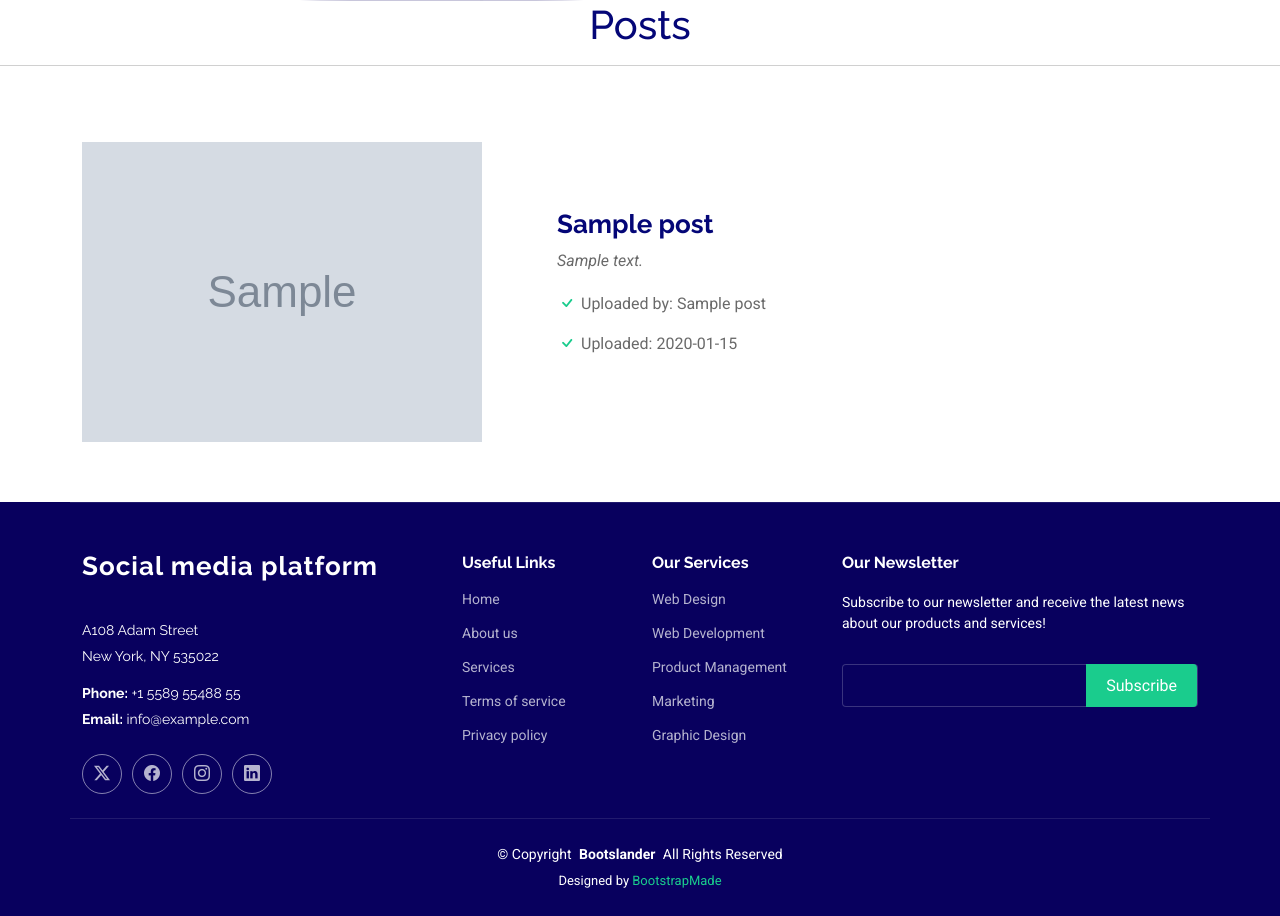
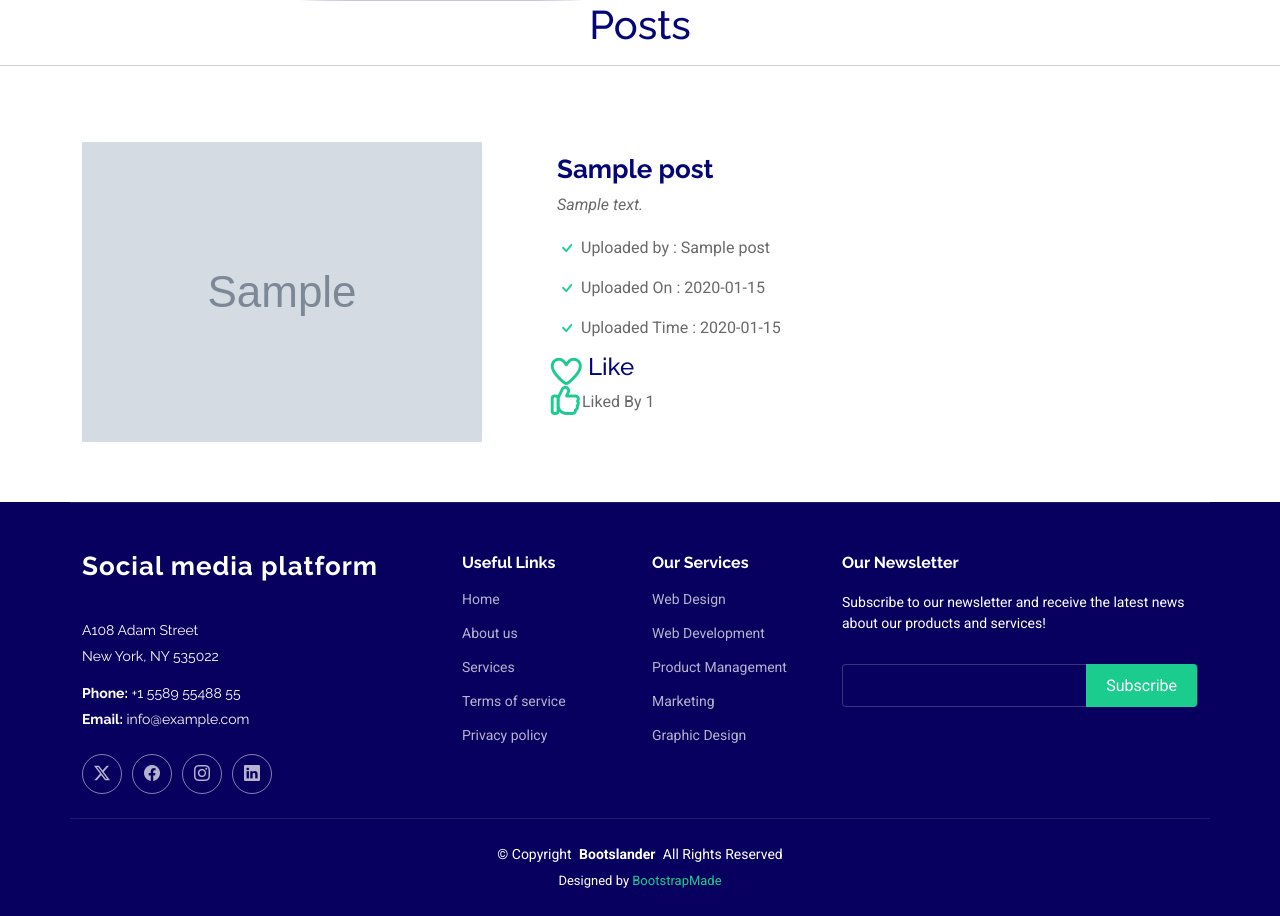
Before and after one commit to SoyebAhmed5/SomeTime, a Flask app: page / in a window 1280 px wide. Shown: the part 714-1630 px from the top of the page. Run offline with Flask 3, Linux system fonts and the light colour scheme; tables that the repository leaves empty hold one stand-in row (values such as "Sample post"); grey boxes marked "Sample" are stand-in pictures; some libraries are stand-ins or nearby versions.

Commit message:
Backend Logic for Likes

```diff
--- a/socialmedia/app.py
+++ b/socialmedia/app.py
@@ -180,3 +180,14 @@ def posts():
 
 
     return render_template("posts.html")
+
+# Logic for Likes
+@app.route('/like/<int:id>',methods=['GET','POST'])
+def like(id):
+    post = Posts.query.filter_by(post_id=id).first()
+    if post.likes == None:
+        post.likes = 1
+        db.session.commit()
+    post.likes = post.likes + 1
+    db.session.commit()
+    return redirect(url_for('index'))
--- a/socialmedia/templates/base.html
+++ b/socialmedia/templates/base.html
@@ -30,6 +30,7 @@
     <link
       href="/static/assets/vendor/swiper/swiper-bundle.min.css"
       rel="stylesheet" />
+    <link rel="stylesheet" href="https://cdnjs.cloudflare.com/ajax/libs/font-awesome/7.0.1/css/all.min.css" integrity="sha512-2SwdPD6INVrV/lHTZbO2nodKhrnDdJK9/kg2XD1r9uGqPo1cUbujc+IYdlYdEErWNu69gVcYgdxlmVmzTWnetw==" crossorigin="anonymous" referrerpolicy="no-referrer" />
 
     <!-- Main CSS File -->
     <link href="/static/assets/css/main.css" rel="stylesheet" />
--- a/socialmedia/templates/index.html
+++ b/socialmedia/templates/index.html
@@ -20,8 +20,13 @@
               {{ d.description }}
             </p>
             <ul>
-                <li><i class="bi bi-check"></i><span> Uploaded by: {{ d.name }}</span></li>
-                <li><i class="bi bi-check"></i><span> Uploaded: {{ d.date }}</span></li>
+                <li><i class="bi bi-check"></i><span> Uploaded by : {{ d.name }}</span></li>
+                <li><i class="bi bi-check"></i><span> Uploaded On : {{ d.date }}</span></li>
+                <li><i class="bi bi-check"></i><span> Uploaded Time : {{ d.time }}</span></li>
+                <a href="/like/{{d.post_id}}" ><li><h4><i class="fa-regular fa-heart fa-beat fa-2xl"></i> Like</h4></li></a>
+
+                <li><i class="fa-regular fa-thumbs-up fa-beat fa-2xl"></i> Liked By {{d.likes}}</li>
+
             </ul>
           </div>
         </div><!-- Features Item -->
```
